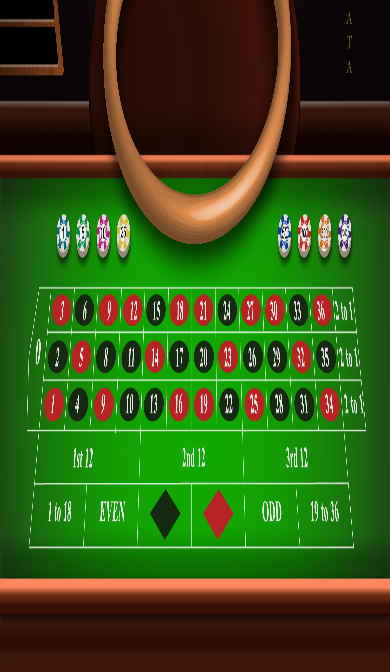
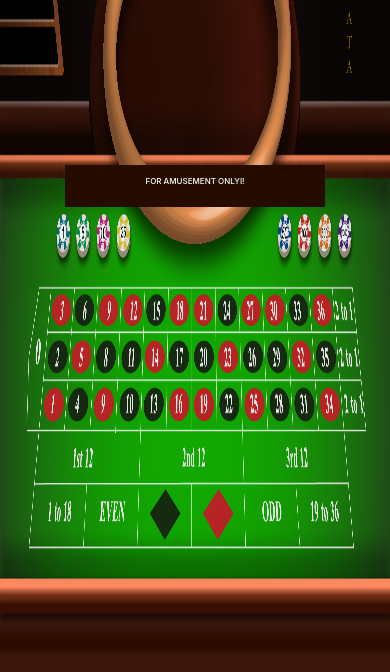
Before and after one commit to Aren-Gevorgyan/Roulette, a plain HTML site: page index.html in a window 390 px wide. Both pictures are taken after a click on the button "Ok". Shown: the part 172-844 px from the top of the page. Drawn offline with nearby package versions, Linux system fonts and the light colour scheme; a web font is replaced by a local one.

Commit message:
append footer

```diff
--- a/index.html
+++ b/index.html
@@ -231,6 +231,9 @@
     </div>
 
    </div>
+
+   <footer class='col-8 offset-2'><h3>FOR AMUSEMENT ONLYI!</h3></footer>
+
   </div>
  </div>
 
--- a/style/media.css
+++ b/style/media.css
@@ -204,6 +204,12 @@
     .numberData {
         height: 21px;
     }
+    footer {
+        margin-top: 56px;
+    }
+    footer>h3 {
+        font-size: 24px;
+    }
 }
 
 @media only screen and (max-width: 1440px) {
@@ -503,6 +509,9 @@
     #even {
         height: 80px;
         margin-top: -17px;
+    }
+    footer {
+        margin-top: 80px;
     }
 }
 
@@ -735,6 +744,12 @@
         width: 40px;
         height: 40px;
     }
+    footer {
+        margin-top: 18px;
+    }
+    footer>h3 {
+        font-size: 20px;
+    }
 }
 
 @media only screen and (max-width: 1280px) {
@@ -895,6 +910,12 @@
         width: 35px;
         height: 35px;
     }
+    footer {
+        margin-top: 28px;
+    }
+    footer>h3 {
+        font-size: 18px;
+    }
 }
 
 @media only screen and (max-width: 1152px) {
@@ -1064,6 +1085,9 @@
     }
     #countdown {
         margin-top: 36px;
+    }
+    footer {
+        margin-top: 44px;
     }
 }
 
@@ -1218,6 +1242,9 @@
         width: 32px;
         height: 32px;
     }
+    footer {
+        margin-top: 29px;
+    }
 }
 
 @media only screen and (max-width: 1024px) {
@@ -1475,6 +1502,12 @@
         height: 53px;
         margin-top: -50px;
     }
+    footer {
+        margin-top: 17px;
+    }
+    footer>h3 {
+        font-size: 16px;
+    }
 }
 
 @media only screen and (max-width: 928px) {
@@ -1565,6 +1598,9 @@
         height: 16px;
         font-size: 10px
     }
+    footer {
+        margin-top: 10px;
+    }
 }
 
 @media only screen and (max-width: 896px) {
@@ -1671,6 +1707,12 @@
     #_19to36 {
         height: 49px;
         margin-top: -53px;
+    }
+    footer {
+        margin-top: 5px;
+    }
+    footer>h3 {
+        font-size: 14px;
     }
 }
 
@@ -1920,6 +1962,9 @@
         width: 23px;
         height: 23px;
     }
+    footer {
+        margin-top: -55px;
+    }
 }
 
 @media only screen and (max-width: 812px) {
@@ -2046,6 +2091,9 @@
     #_19to36 {
         height: 27px;
         margin-top: -62px;
+    }
+    footer {
+        margin-top: -64px;
     }
 }
 
@@ -2269,6 +2317,9 @@
         -webkit-transform: skewX(17deg);
         -ms-transform: skewX(17deg);
     }
+    footer {
+        margin-top: -10px;
+    }
 }
 
 @media only screen and (max-width: 768px) {
@@ -2467,9 +2518,18 @@
         width: 20px;
         height: 20px;
     }
+    footer {
+        margin-top: -73px;
+    }
+    footer>h3 {
+        font-size: 10px;
+    }
 }
 
 @media only screen and (max-width: 736px) {
+    footer {
+        margin-top: -56px;
+    }
     #countdown-number {
         font-size: 11px;
     }
@@ -2842,6 +2902,12 @@
     #getLines>div {
         height: 30px;
     }
+    footer {
+        margin-top: -26px;
+    }
+    footer>h3 {
+        font-size: 12px;
+    }
 }
 
 @media only screen and (max-width: 667px) {
@@ -3058,6 +3124,12 @@
         transform: skewX(20deg);
         -webkit-transform: skewX(20deg);
         -ms-transform: skewX(20deg);
+    }
+    footer {
+        margin-top: -62px;
+    }
+    footer>h3 {
+        font-size: 10px;
     }
 }
 
@@ -3254,6 +3326,12 @@
         width: 14px;
         height: 14px;
     }
+    footer {
+        margin-top: -85px;
+    }
+    footer>h3 {
+        font-size: 8px;
+    }
 }
 
 @media only screen and (max-width: 640px) {
@@ -3440,4 +3518,7 @@
     #getLines>div {
         height: 20px;
     }
+    footer {
+        margin-top: -67px;
+    }
 }
--- a/style/style.css
+++ b/style/style.css
@@ -1243,3 +1243,13 @@ audio {
     z-index: -4;
     background-size: cover;
 }
+
+footer {
+    height: 5%;
+    background-color: #260C00;
+    color: white;
+    display: flex;
+    justify-content: center;
+    align-items: center;
+    margin-top: 100px;
+}
```
